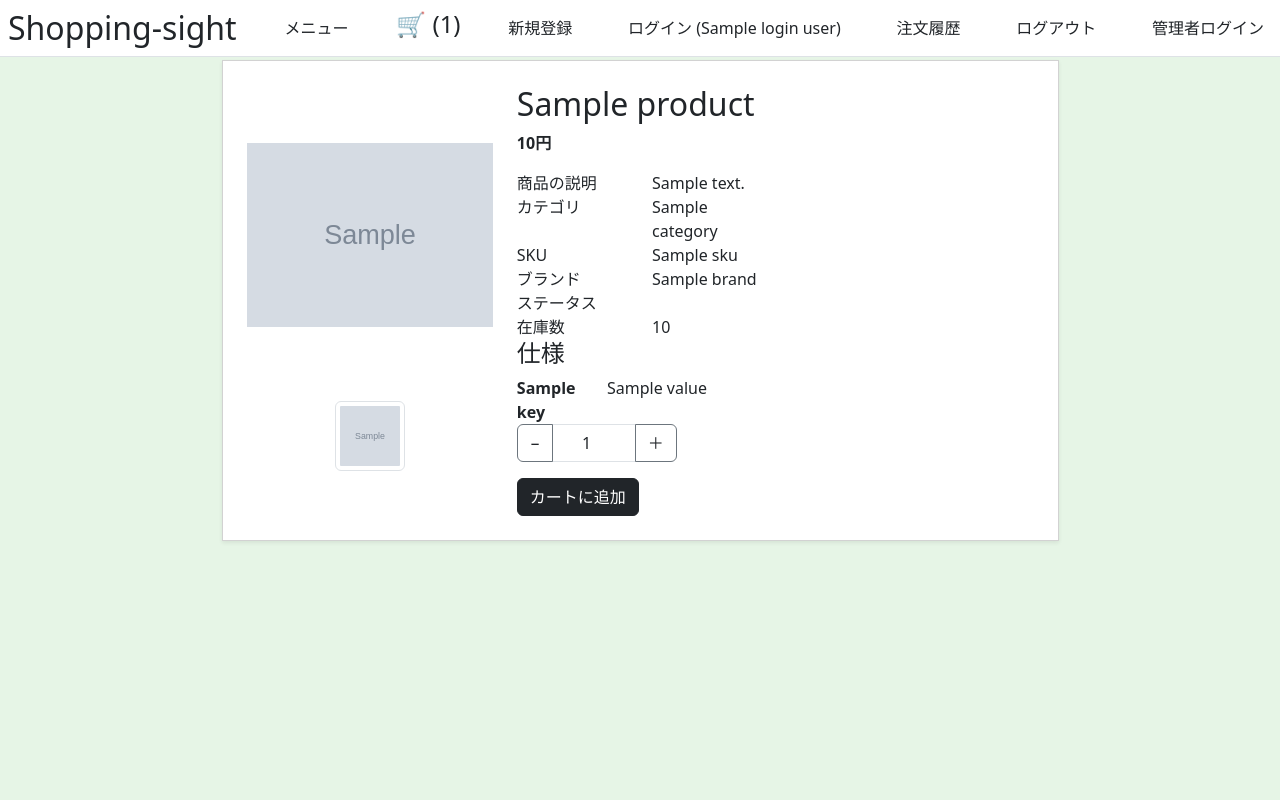
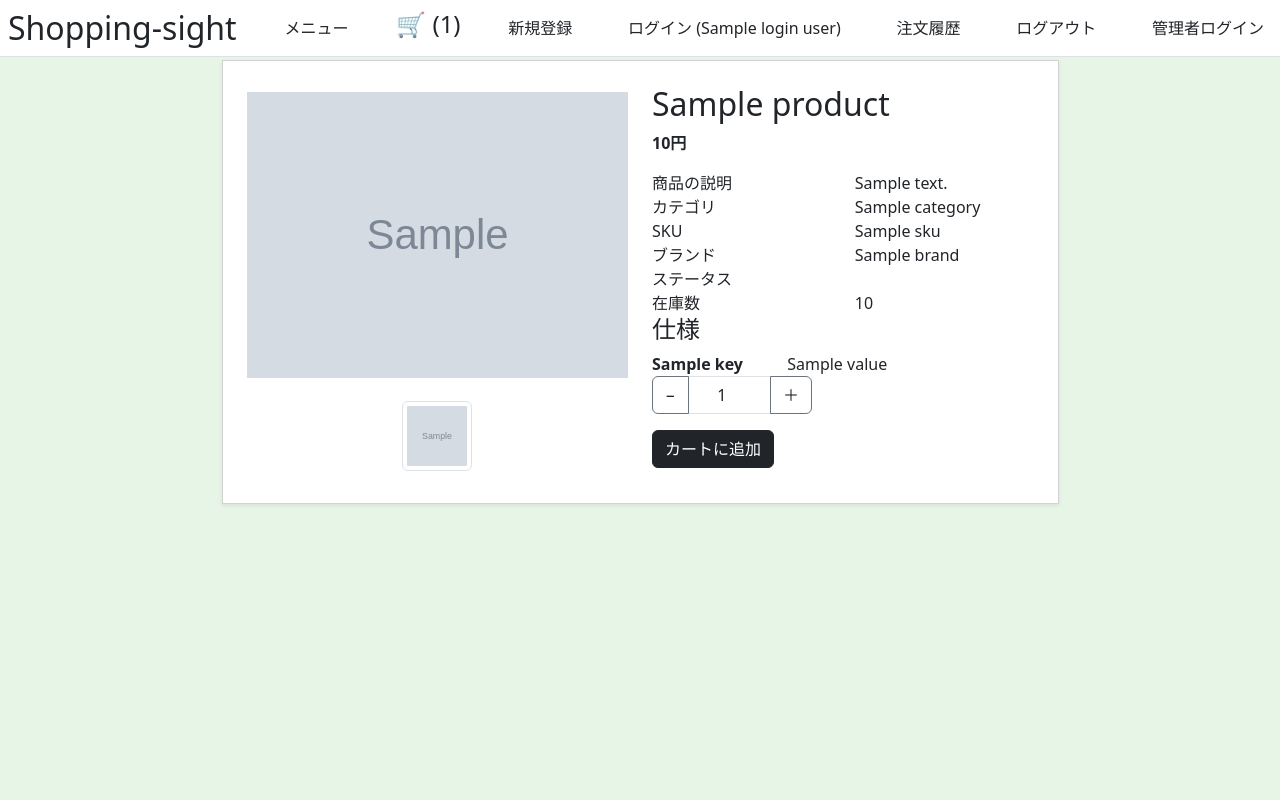
Before and after one commit to oestemar/shopping-sight, a Python web app: template templates/product_detail.html in a window 1280 px wide. Run offline with Jinja, Linux system fonts and the light colour scheme; the template is opened without the code that fills it: most values are stand-ins (such as "Sample title", 1, 10 or a date in 2020); grey boxes marked "Sample" are stand-in pictures.

Commit message:
fix product_detail.html about cols

```diff
--- a/templates/product_detail.html
+++ b/templates/product_detail.html
@@ -5,7 +5,7 @@
 <div class="container">
     <div class="mx-auto w-75">
         <div class="card p-4 shadow-sm">
-            <div class="row cols-2 row-cols-md-3 g-4">
+            <div class="row row-cols-1 row-cols-md-2 g-4">
                 <div class="col-6">
                     <!-- メイン画像 -->
                     <div class="mb-3 text-center">
```
